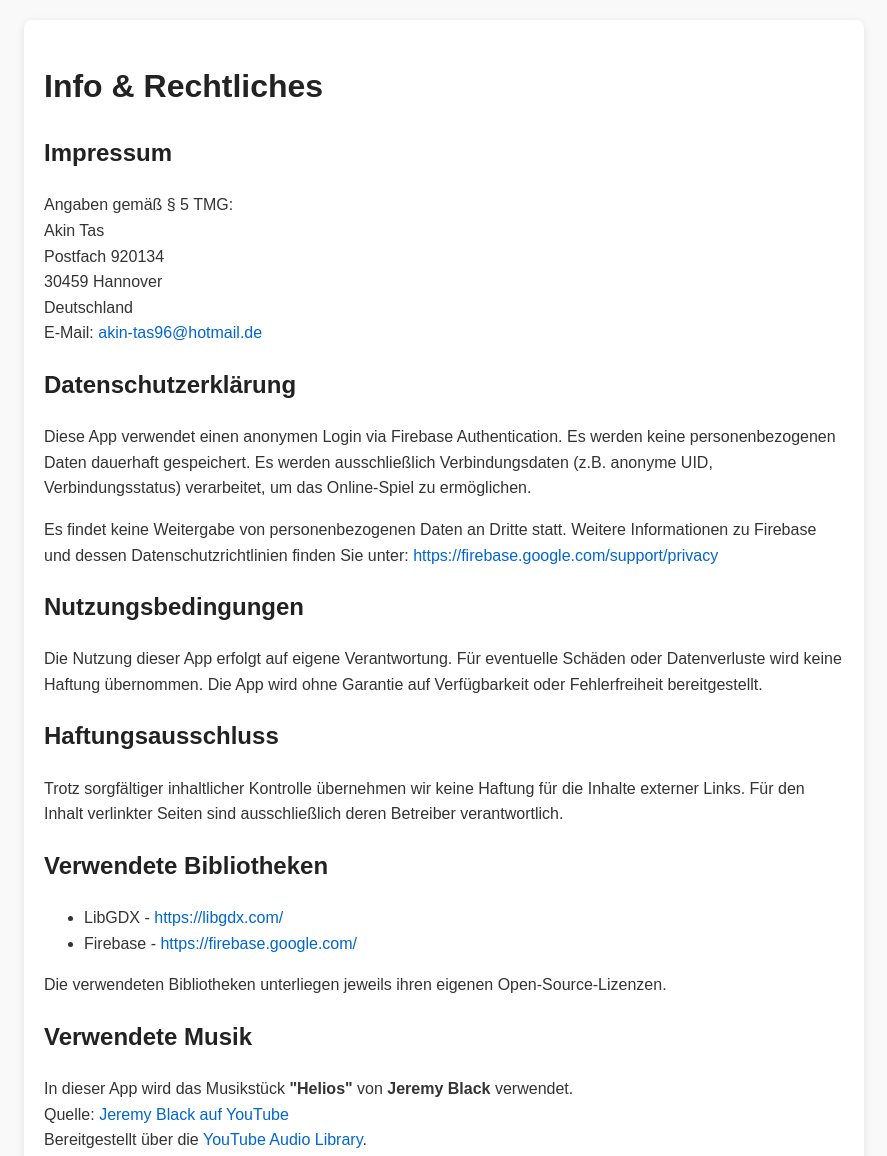
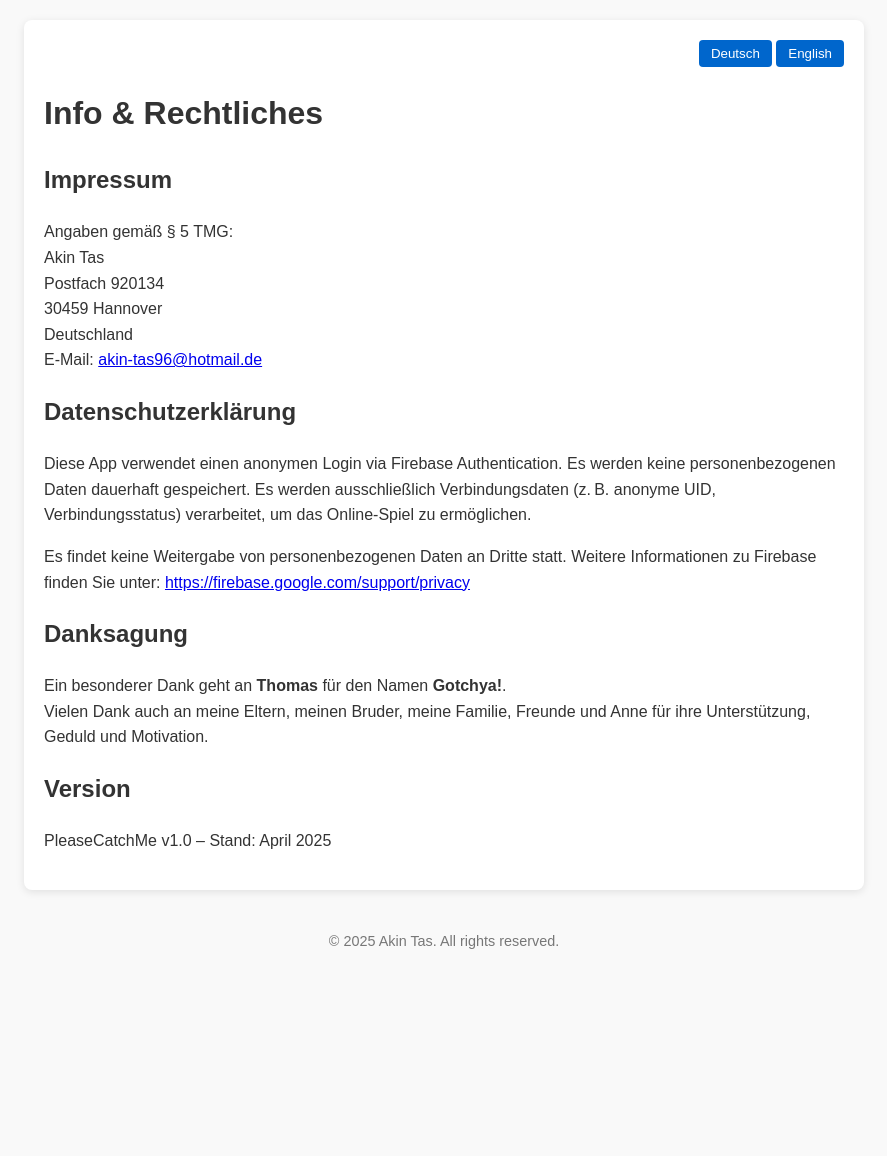
Before and after one commit to AkinT96/catchme, a plain HTML site: page index.html in a window 1280 px wide. Shown: the top 1156 px of the page, without its empty margins (196-1083 px from the left). After the commit the page ends 973 px from the top, so only its background shows below. Drawn offline with Linux system fonts and the light colour scheme.

Commit message:
Update index.html

```diff
--- a/index.html
+++ b/index.html
@@ -9,19 +9,8 @@
       font-family: Arial, sans-serif;
       line-height: 1.6;
       margin: 20px;
-            padding: 0;
       background-color: #f9f9f9;
       color: #333;
-        }
-        h1, h2 {
-            color: #222;
-        }
-        a {
-            color: #0066cc;
-            text-decoration: none;
-        }
-        a:hover {
-            text-decoration: underline;
     }
     .container {
       max-width: 800px;
@@ -31,18 +20,45 @@
       border-radius: 8px;
       box-shadow: 0 2px 8px rgba(0,0,0,0.1);
     }
+    .lang-switch {
+      text-align: right;
+      margin-bottom: 10px;
+    }
+    button {
+      padding: 6px 12px;
+      border: none;
+      background-color: #0066cc;
+      color: white;
+      cursor: pointer;
+      border-radius: 4px;
+    }
+    button:hover {
+      background-color: #004999;
+    }
     footer {
       text-align: center;
       margin-top: 40px;
       font-size: 0.9em;
       color: #777;
     }
+    .lang {
+      display: none;
+    }
+    .lang.active {
+      display: block;
+    }
   </style>
 </head>
 <body>
 <div class="container">
+  <div class="lang-switch">
+    <button onclick="switchLang('de')">Deutsch</button>
+    <button onclick="switchLang('en')">English</button>
+  </div>
+
+  <!-- Deutsch -->
+  <div class="lang active" id="lang-de">
     <h1>Info & Rechtliches</h1>
-
     <h2>Impressum</h2>
     <p>
       Angaben gemäß § 5 TMG:<br>
@@ -52,58 +68,62 @@
       Deutschland<br>
       E-Mail: <a href="mailto:akin-tas96@hotmail.de">akin-tas96@hotmail.de</a>
     </p>
-
     <h2>Datenschutzerklärung</h2>
     <p>
-        Diese App verwendet einen anonymen Login via Firebase Authentication. Es werden keine personenbezogenen Daten dauerhaft gespeichert. Es werden ausschließlich Verbindungsdaten (z.B. anonyme UID, Verbindungsstatus) verarbeitet, um das Online-Spiel zu ermöglichen.
+      Diese App verwendet einen anonymen Login via Firebase Authentication. Es werden keine personenbezogenen Daten dauerhaft gespeichert. Es werden ausschließlich Verbindungsdaten (z. B. anonyme UID, Verbindungsstatus) verarbeitet, um das Online-Spiel zu ermöglichen.
     </p>
     <p>
-        Es findet keine Weitergabe von personenbezogenen Daten an Dritte statt. Weitere Informationen zu Firebase und dessen Datenschutzrichtlinien finden Sie unter:
+      Es findet keine Weitergabe von personenbezogenen Daten an Dritte statt. Weitere Informationen zu Firebase finden Sie unter:
       <a href="https://firebase.google.com/support/privacy" target="_blank">https://firebase.google.com/support/privacy</a>
     </p>
-
-    <h2>Nutzungsbedingungen</h2>
-    <p>
-        Die Nutzung dieser App erfolgt auf eigene Verantwortung. Für eventuelle Schäden oder Datenverluste wird keine Haftung übernommen.
-        Die App wird ohne Garantie auf Verfügbarkeit oder Fehlerfreiheit bereitgestellt.
-    </p>
-
-    <h2>Haftungsausschluss</h2>
-    <p>
-        Trotz sorgfältiger inhaltlicher Kontrolle übernehmen wir keine Haftung für die Inhalte externer Links. Für den Inhalt verlinkter Seiten sind ausschließlich deren Betreiber verantwortlich.
-    </p>
-
-    <h2>Verwendete Bibliotheken</h2>
-    <ul>
-        <li>LibGDX - <a href="https://libgdx.com/" target="_blank">https://libgdx.com/</a></li>
-        <li>Firebase - <a href="https://firebase.google.com/" target="_blank">https://firebase.google.com/</a></li>
-    </ul>
-    <p>
-        Die verwendeten Bibliotheken unterliegen jeweils ihren eigenen Open-Source-Lizenzen.
-    </p>
-
-    <h2>Verwendete Musik</h2>
-    <p>
-        In dieser App wird das Musikstück <strong>"Helios"</strong> von <strong>Jeremy Black</strong> verwendet.<br>
-        Quelle: <a href="https://www.youtube.com/channel/UCwn53FLEtlJ9dNCH8IRtNIA" target="_blank">Jeremy Black auf YouTube</a><br>
-        Bereitgestellt über die <a href="https://www.youtube.com/audiolibrary" target="_blank">YouTube Audio Library</a>.
-    </p>
-
     <h2>Danksagung</h2>
     <p>
-        Ein besonderer Dank geht an <strong>Thomas</strong> für die Idee zum Spielnamen <strong>Gotchya!</strong>.<br>
-        Außerdem danke ich meinen Eltern, meinem Bruder, meiner Familie, meinen Freunden und Anne für ihre Unterstützung,
-        Geduld und Motivation während der Entwicklung dieser App.
+      Ein besonderer Dank geht an <strong>Thomas</strong> für den Namen <strong>Gotchya!</strong>.<br>
+      Vielen Dank auch an meine Eltern, meinen Bruder, meine Familie, Freunde und Anne für ihre Unterstützung, Geduld und Motivation.
     </p>
+    <h2>Version</h2>
+    <p>PleaseCatchMe v1.0 – Stand: April 2025</p>
+  </div>
 
+  <!-- Englisch -->
+  <div class="lang" id="lang-en">
+    <h1>Info & Legal</h1>
+    <h2>Imprint</h2>
+    <p>
+      Information according to § 5 TMG:<br>
+      Akin Tas<br>
+      P.O. Box 920134<br>
+      30459 Hannover<br>
+      Germany<br>
+      Email: <a href="mailto:akin-tas96@hotmail.de">akin-tas96@hotmail.de</a>
+    </p>
+    <h2>Privacy Policy</h2>
+    <p>
+      This app uses anonymous login via Firebase Authentication. No personal data is permanently stored. Only connection data (e.g. anonymous UID, connection status) is processed to enable online gameplay.
+    </p>
+    <p>
+      No personal data is shared with third parties. More information about Firebase can be found here:
+      <a href="https://firebase.google.com/support/privacy" target="_blank">https://firebase.google.com/support/privacy</a>
+    </p>
+    <h2>Credits</h2>
+    <p>
+      Special thanks to <strong>Thomas</strong> for the name <strong>Gotchya!</strong>.<br>
+      Also thanks to my parents, my brother, my family, my friends and Anne for their support, patience and motivation.
+    </p>
     <h2>Version</h2>
-    <p>
-        PleaseCatchMe v1.0 - Stand: April 2025
-    </p>
+    <p>PleaseCatchMe v1.0 – as of April 2025</p>
+  </div>
 </div>
 
 <footer>
-    &copy; 2025 Akin Tas. Alle Rechte vorbehalten.
+  &copy; 2025 Akin Tas. All rights reserved.
 </footer>
+
+<script>
+  function switchLang(lang) {
+    document.querySelectorAll('.lang').forEach(el => el.classList.remove('active'));
+    document.getElementById('lang-' + lang).classList.add('active');
+  }
+</script>
 </body>
 </html>
```
Lines whose indentation alone changed are shown as unchanged.
